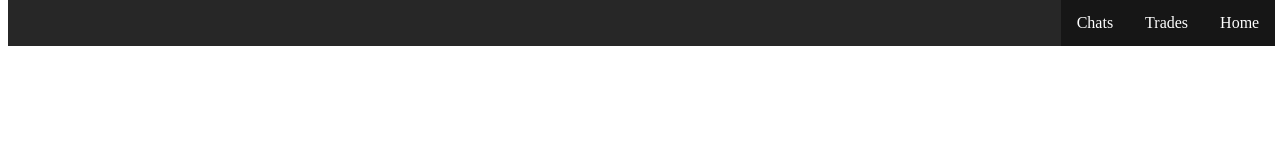
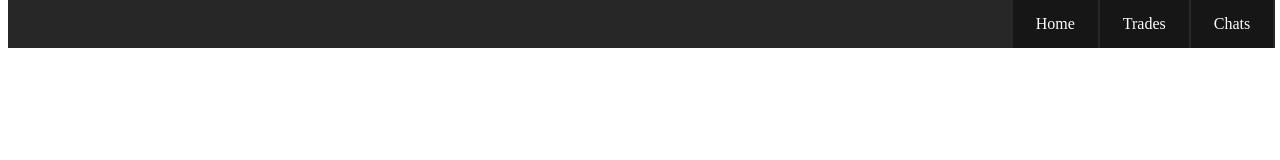
Before and after one commit to FluffyTofuCoding/Fluffy-Tofu, a plain HTML site: page website/index.html in a window 1280 px wide. Drawn offline with Linux system fonts and the light colour scheme.

Commit message:
first message

```diff
--- a/website/index.html
+++ b/website/index.html
@@ -10,9 +10,9 @@
 
     <div id="headlist">
         <ul>
+            <li style="float: right;"><a>Chats</a></li>
+            <li style="float: right;"><a>Trades</a></li>
             <li style="float: right;"><a>Home</a></li>
-            <li style="float: right;"><a>Trades</a></li>
-            <li style="float: right;"><a>Chats</a></li>
         </ul>
     </div>
 </body>
--- a/website/style.css
+++ b/website/style.css
@@ -11,7 +11,7 @@
 #headlist li a {
     display: block;
     color: white;
-    padding: 14px 16px;
+    padding: 15px 23px;
     text-align: center;
     text-decoration: none;
 }
@@ -20,7 +20,8 @@
 }
 #headlist a {
     display: block;
-    padding: 8px;
+    padding: 5px;
+    margin-right: 2px;
     background-color: #161616;
 }
 #headlist li {
```
